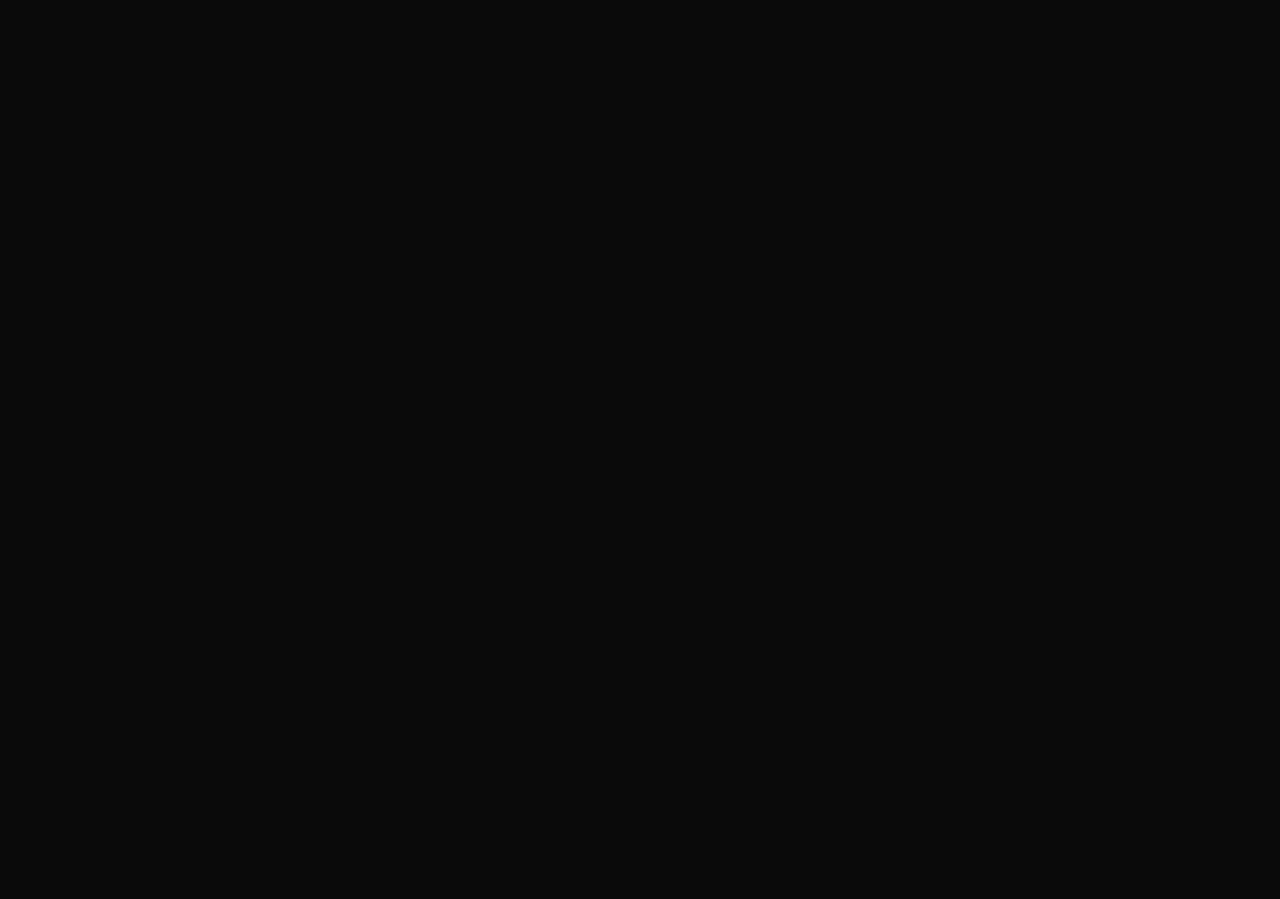
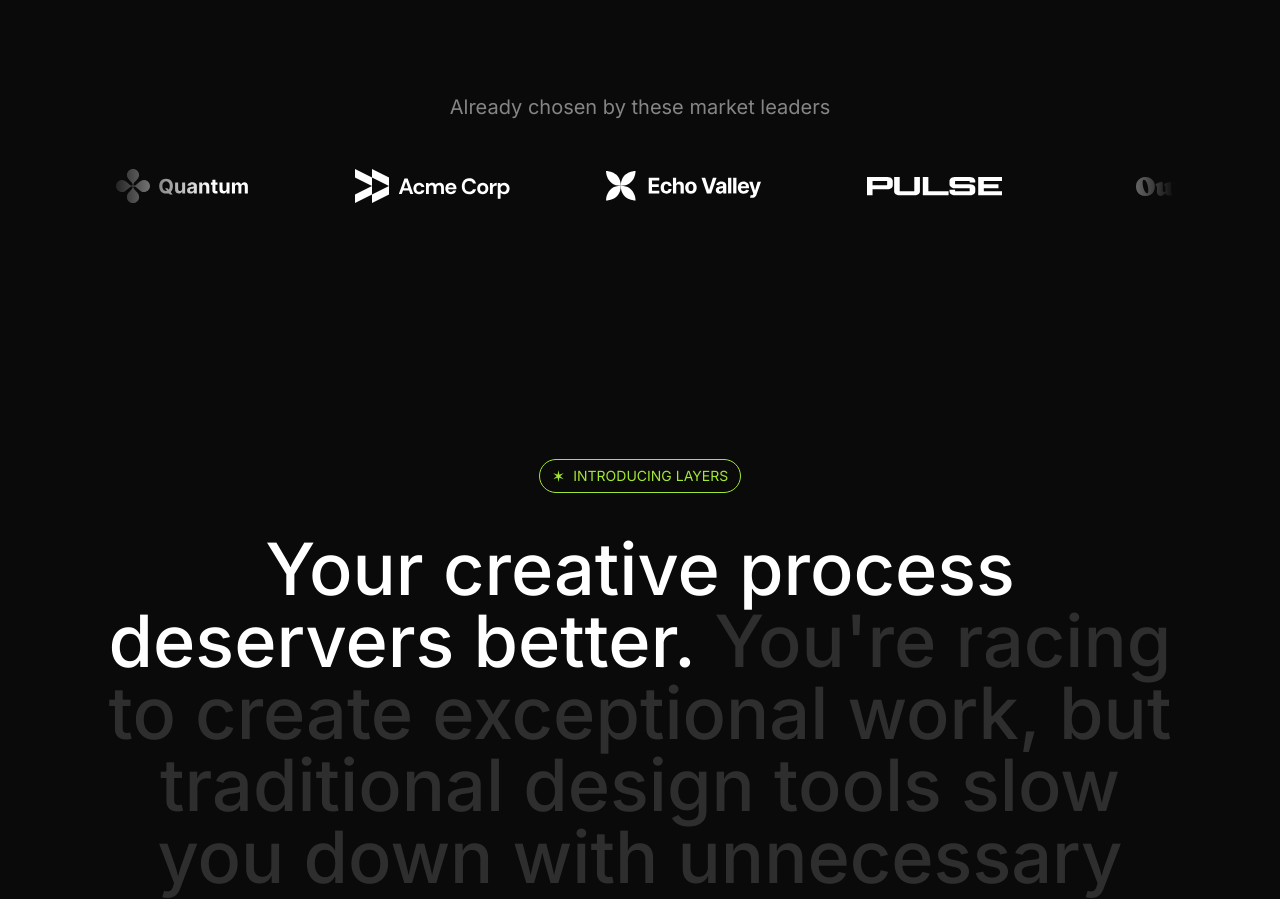
Before and after one commit to Karan071/layers-frontend-ui, a Next.js app in the folder frontend/: page / in a window 1280 px wide. Shown: the part 759-1658 px from the top of the page. Built offline with nearby package versions, Linux system fonts and the light colour scheme.

Commit message:
introduction-section

```diff
--- a/frontend/src/app/page.tsx
+++ b/frontend/src/app/page.tsx
@@ -1,9 +1,13 @@
 import Navbar from "@/sections/Navbar";
 import Hero from "@/sections/Hero";
+import LogoTicker from "@/sections/LogoTicker";
+import Introduction from "@/sections/Introduction";
 
 export default function Home() {
     return <div>
         <Navbar/>
         <Hero/>
+        <LogoTicker/>
+        <Introduction/>
     </div>;
 }
--- /dev/null
+++ b/frontend/src/components/Tag.tsx
@@ -0,0 +1,15 @@
+import React from "react";
+import { HTMLAttributes } from "react";
+import { twMerge } from "tailwind-merge";
+
+export default function Tag(props: HTMLAttributes<HTMLDivElement>) {
+    const {className, children, ...otherProps} = props;
+    return (
+        <div className={twMerge(
+            "inline-flex border border-lime-400 gap-2 px-3 py-1 rounded-full uppercase text-lime-400 items-center",
+            className)} {...otherProps}>
+            <span>&#10038;</span>
+            <span className="text-sm">{children}</span>
+        </div>
+    )
+}
--- a/frontend/src/sections/Hero.tsx
+++ b/frontend/src/sections/Hero.tsx
@@ -19,7 +19,7 @@
                     <Pointer name="Karan"/>
                 </div>
                 <div className="hidden lg:block absolute right-80 -top-4">
-                    <Pointer name="Ayush" color="red"/>
+                    <Pointer name="Nandinee" color="red"/>
                 </div>
                 <div className="flex justify-center">
                     <div className="inline-flex py-1 px-3 bg-gradient-to-r from-purple-400 to bg-pink-400 rounded-full text-neutral-950 font-semibold">✴️ $7.5M seeds round raised</div>
@@ -32,7 +32,7 @@
                 <form className="flex border border-white/15 rounded-full p-2 mt-8 max-w-lg mx-auto">
                     <input type="email"
                         placeholder="Enter your email"
-                        className="bg-transparent px-4 flex-grow min-w-0" />
+                        className="bg-transparent px-4 md:flex-1 w-full" />
                     <Button
                         variant="primary"
                         type="submit"
--- a/frontend/src/sections/Introduction.tsx
+++ b/frontend/src/sections/Introduction.tsx
@@ -1,5 +1,18 @@
+import Tag from "@/components/Tag";
+
 const text = `You're racing to create exceptional work, but traditional design tools slow you down with unnecessary complexity and steep learning curves.`;
 
 export default function Introduction() {
-    return <div>Introduction</div>;
+    return <section className="py-28 lg:py-40">
+        <div className="container">
+            <div className="flex justify-center">
+                <Tag>Introducing Layers</Tag>
+            </div>
+            <div className="text-4xl md:text-6xl lg:text-7xl text-center font-medium mt-10">
+                <span>Your creative process deservers better. </span>
+                <span className="text-white/15">{text}</span>
+                <span className="block text-lime-400">That&apos; s why we build Layers.</span>
+            </div>
+        </div>
+    </section>;
 }
--- a/frontend/src/sections/LogoTicker.tsx
+++ b/frontend/src/sections/LogoTicker.tsx
@@ -6,6 +6,7 @@
 import apexLogo from "@/assets/images/apex.svg";
 import celestialLogo from "@/assets/images/celestial.svg";
 import twiceLogo from "@/assets/images/twice.svg";
+import Image from "next/image";
 
 const logos = [
     { name: "Quantum", image: quantumLogo },
@@ -19,5 +20,22 @@
 ];
 
 export default function LogoTicker() {
-    return <div>Logo Ticker</div>;
+    return (
+        <section className="py-24 overflow-x-clip">
+            <div className="container">
+                <h3 className="text-center text-white/50 text-xl">Already chosen by these market leaders</h3>
+                <div className="overflow-hidden mt-12 [mask-image:linear-gradient(to_right,transparent,black_10%,black_90%,transparent)]">
+                    <div className="flex gap-24 pr-24">
+                    {logos.map((logo) => (
+                        <Image
+                            src={logo.image}
+                            alt={logo.name}
+                            key={logo.name}
+                        />
+                    ))}
+                    </div>
+                </div>
+            </div>
+        </section>
+    );
 }
```
